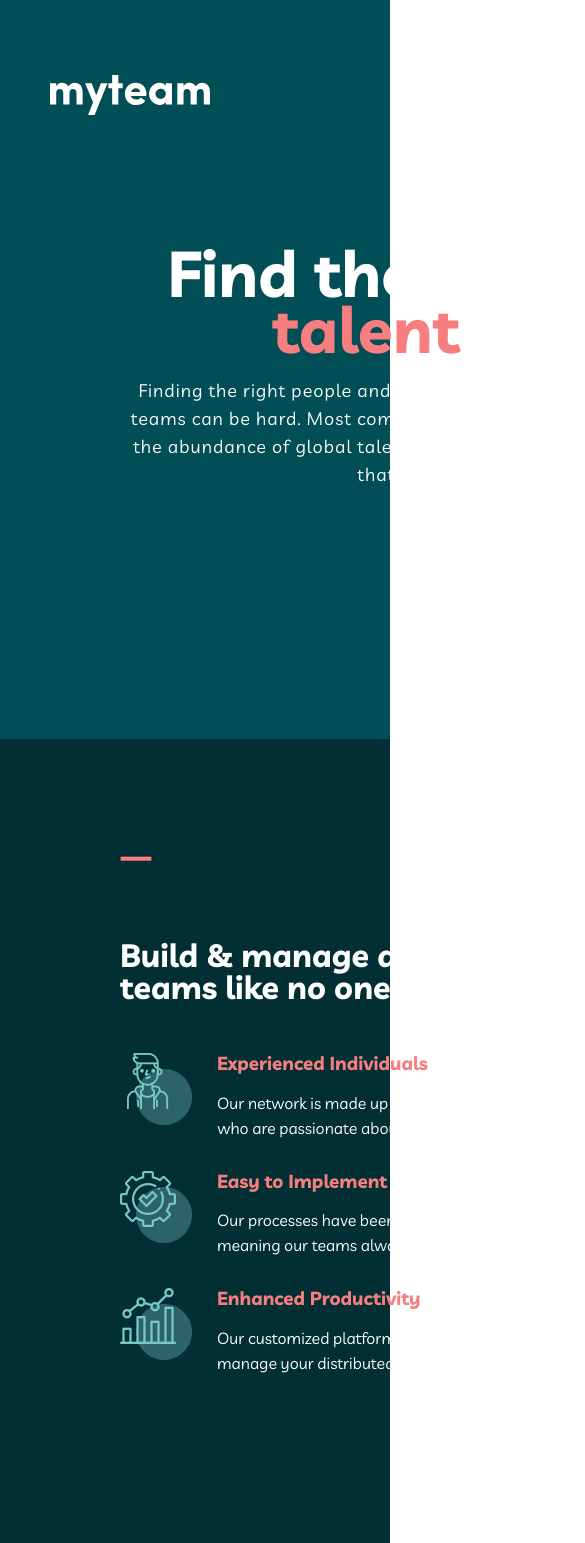
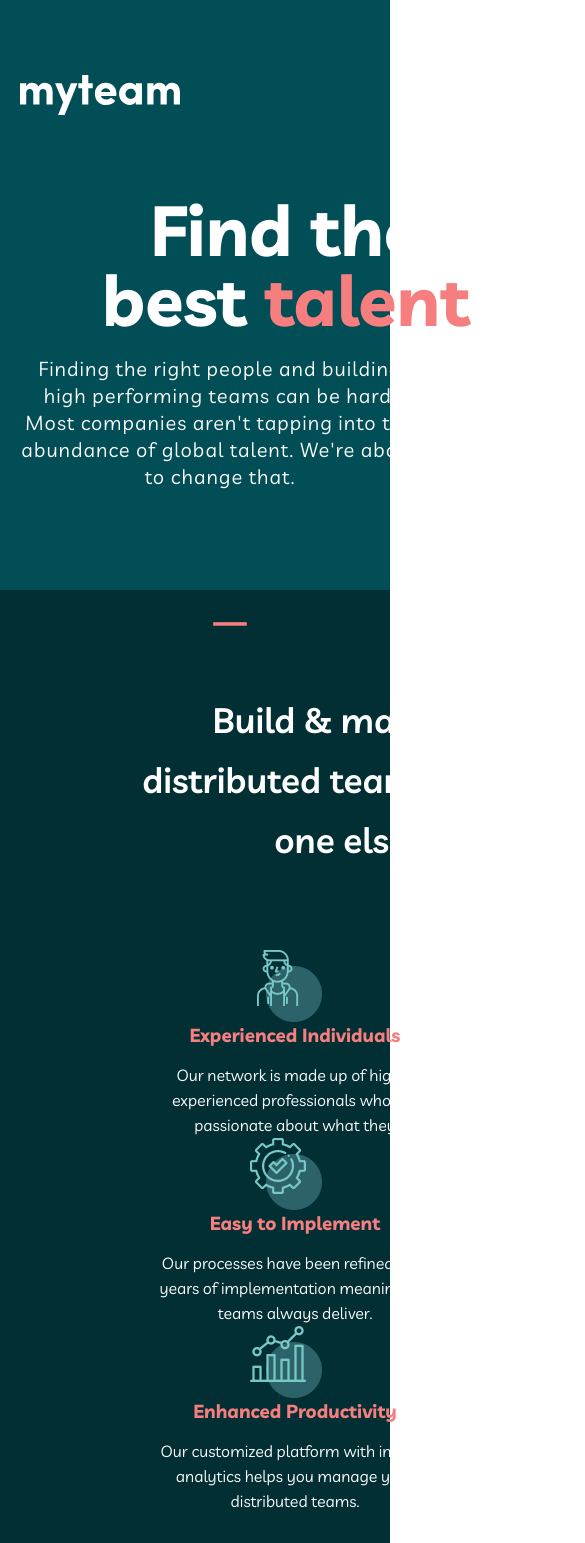
Before and after one commit to sherzod2110/Responsive, a plain HTML site: page index.html in a window 390 px wide. Shown: the top 1543 px of the page, 585 px wide, since content can reach past the window. Drawn offline with Linux system fonts and the light colour scheme.

Commit message:
git init .

```diff
--- a/css/style.css
+++ b/css/style.css
@@ -7,7 +7,7 @@ body {
 }
 
 .container {
-  width: 1150px;
+  max-width: 1150px;
   margin: 0 auto;
   padding: 0px 20px;
 }
@@ -460,91 +460,276 @@ footer {
 
 
 
-@media only screen and  (max-width: 752px) {
-  .site_hero {
-    flex-direction: column;
-  }
-
+@media only screen and  (max-width: 760px) {
   .site_hero_title {
-  width: 532px;
     text-align: center;
+    max-width: 683px;
     font-size: 64px;
     line-height: 56px;
-  margin-left: 80px;
   }
-
   .site_hero_text {
-  width: 497px;
-  margin-top: 20px;
-  margin-left: 110px;
+    max-width: 457px;
     text-align: center;
-  font-size: 18px;
+    font-size: 15px;
     line-height: 28px;
   }
   .site_hero_text::before {
     display: none;
   }
+}
+
+@media only screen and  (max-width: 1077px) {
+  .site_hero_title {
+    max-width: 500px;
+    font-size: 65px;
+    line-height: 56px;
+  }
+  .site_hero_text {
+    max-width: 500px;
+    text-align: center;
+    font-size: 15px;
+    line-height: 28px;
+  }
+  .site_hero_text::before {
+    display: none;
+  }
+}
+
+@media only screen and  (max-width: 1072px) {
+  /* .site_hero {
+    flex-direction: column;
+  } */
+  .site_hero_title {
+    max-width: 650px;
+    font-size: 90px;
+    line-height: 90px;
+  }
+  .site_hero_text {
+    max-width: 445px;
+    font-size: 18px;
+    line-height: 28px;
+  }
+}
+
+@media only screen and  (max-width: 970px) {
+  /* .site_hero {
+    flex-direction: column;
+  } */
+
+
+  .services_title {
+    font-size: 40px;
+
+  }
+  .info_title {
+    max-width: 800px;
+  }
+  .site_hero_title {
+    max-width: 650px;
+    margin-left: auto;
+    margin-right: auto;
+    text-align: center;
+    font-size: 80px;
+    line-height: 80px;
+  }
+  .site_hero_text {
+    max-width: 500px;
+    margin-left: auto;
+    margin-right: auto;
+    margin-top: 20px;
+    font-size: 18px;
+    line-height: 28px;
+  }
+}
+
+@media only screen and  (max-width: 952px) {
+
+
+  .site_hero_title {
+    font-size: 70px;
+    line-height: 70px;
+  }
+
+  .site_hero_text {
+    width: 400px;
+    margin: 0;
+    font-size: 20px;
+    line-height: 27px;
+  }
+
+  .services_title {
+    font-size: 50px;
+    line-height: 50px;
+  }
+
+  .services_list {
+    width: 480px;
+  }
+
+
+
+}
+
+@media only screen and  (max-width: 968px) {
+
+  .site_hero {
+    flex-direction: column;
+    padding-bottom: 100px;
+  }
+
+  .nav_bar {
+    padding-bottom: 80px;
+  }
+
+    .services {
+      padding: 100px;
+    }
+
+  .info_title {
+    width: 700px;
+  }
+
+  .services {
+    flex-direction: column;
+  }
+  .site_hero_title {
+    font-size: 70px;
+    line-height: 70px;
+  }
+
+  .site_hero_text {
+    width: 400px;
+    margin: 0;
+    font-size: 20px;
+    line-height: 27px;
+    margin-left: auto;
+    margin-right: auto;
+    margin-top: 20px;
+  }
+
+  .services_title {
+    margin-right: auto;
+    margin-left: auto;
+    font-size: 50px;
+    line-height: 50px;
+  }
+
+  .services_list {
+    width: 480px;
+    margin-right: auto;
+    margin-left: auto;
+    margin-top: 80px;
+  }
+
+  .information {
+    flex-direction: column;
+  }
+  .info_item {
+    margin-right: auto;
+    margin-left: auto;
+  }
+
+  .info_list {
+    flex-direction: column;
+  }
+
+}
+
+
+@media only screen and  (max-width: 773px) {
 
   .nav_bar_list {
     display: none;
   }
-  .logo_img {
-    margin-left: 30px;
+
+
+
+  .hambur-btn {
+    /* display: none; */
+    background-color: transparent;
+    border: none;
+    cursor: pointer;
   }
-  .hambur-btn {
+
+  .hambur-img {
+    max-width: 20px;
+    height: 17px;
     display: block;
-    margin-right: 400px;
   }
 
   .nav_bar_btn {
     display: none;
   }
 
-
-  .services_title {
-    width: 445px;
-    width: 445px;
-    font-weight: bold;
-    font-size: 32px;
-    line-height: 32px;
-    margin-left: 100px;
-    color: #FFFFFF;
+  .site_hero {
+    padding-bottom: 100px;
   }
 
   .services {
+    padding-bottom: 0;
+  }
+}
+
+
+
+
+@media only screen and  (max-width: 760px) {
+  .info_title {
+    width: 500px;
+  }
+  .contact_title {
+    width: 300px;
+  }
+
+  .footer {
     flex-direction: column;
   }
 
-  .services_list {
-    margin-top: 50px;
-    margin-left: 100px;
-    width: 573px;
+
+  .footer_nav {
+    margin-right: auto;
+    margin-left: auto;
 
   }
-
-  .info_title {
-    margin-right: 400px;
-    width: 573px;
-    font-size: 32px;
-    line-height: 32px;
-    text-align: center;
-    color: #FFFFFF;
+  .footer_list {
+    margin-left: auto;
+    margin-right: auto;
   }
-  .info_list {
-    flex-direction: column;
-    margin-left: 170px;
-  }
-  .info_item {
-    margin-top: 30px;
+  .footer_web {
+    margin-right: auto;
+    margin-left: auto;
   }
 
-  .contact_title {
-    font-size: 32px;
-    line-height: 32px;
-    color: #012F34;
+  .web_text {
+    display: none;
+  }
+  .web_item {
+    margin-right: auto;
+    margin-left: auto;
+  }
 }
 
-  .contact_btn {
-    margin-right: 400px;
+@media only screen and  (max-width: 629px) {
+  .services_list {
+    flex-direction: column;
+  }
+  .services_item{
+    margin: 0;
+    display: block;
+  }
+  .services_box {
+    max-width: 300px;
+    text-align: center;
+  }
+  .services_item img {
+    margin-left: 130px;
+  }
+
+  .services_title {
+    /* width: 400px; */
+    text-align: center;
+    font-weight: 600;
+    line-height: 60px;
+    font-size: 35px;
   }
 }
--- a/index.html
+++ b/index.html
@@ -38,10 +38,11 @@
 
 <!-- SAIT  MAIN -->
 <main>
+
 <section id="site_hero_section">
   <div class=container>
     <div class="site_hero">
-          <h2 class="site_hero_title">Find the best </h2>
+      <h2 class="site_hero_title">Find the <br>best </h2>
       <p class="site_hero_text">Finding the right people and building high performing teams can be hard. Most
         companies aren't tapping into the abundance of global talent. We're about to change that.</p>
       </div>
@@ -59,7 +60,7 @@
               <div class="services_box">
                 <h3 class="service_box_title">Experienced Individuals</h3>
                 <p class="service_box_text">Our network is made up of highly experienced professionals who are
-                  passionate about what they do.</p>
+                  passionate about what they</p>
               </div>
             </li>
 
```
Lines whose indentation alone changed are shown as unchanged.
